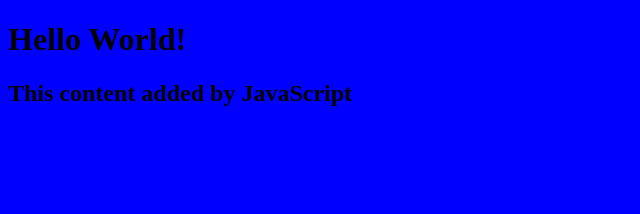
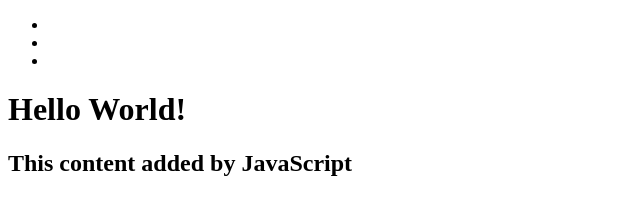
Before and after one commit to Kwayzaar/Webpage, a plain HTML site: page index.html in a window 1280 px wide. Shown: the whole page, without its empty margins (0-640 px from the left). Drawn offline with Linux system fonts and the light colour scheme.

Commit message:
added html elements, adjusted css

```diff
--- a/index.html
+++ b/index.html
@@ -5,6 +5,13 @@
     <title>My Website</title>
   </head>
   <body>
+    <div>
+      <ul>
+        <li></li>
+        <li></li>
+        <li></li>
+      </ul>
+    </div>
     <h1>Hello World!</h1>
     <script src ="script.js"></script>
   </body>
--- a/style.css
+++ b/style.css
@@ -1,3 +1,2 @@
 body {
-    background: blue;
   }
```
